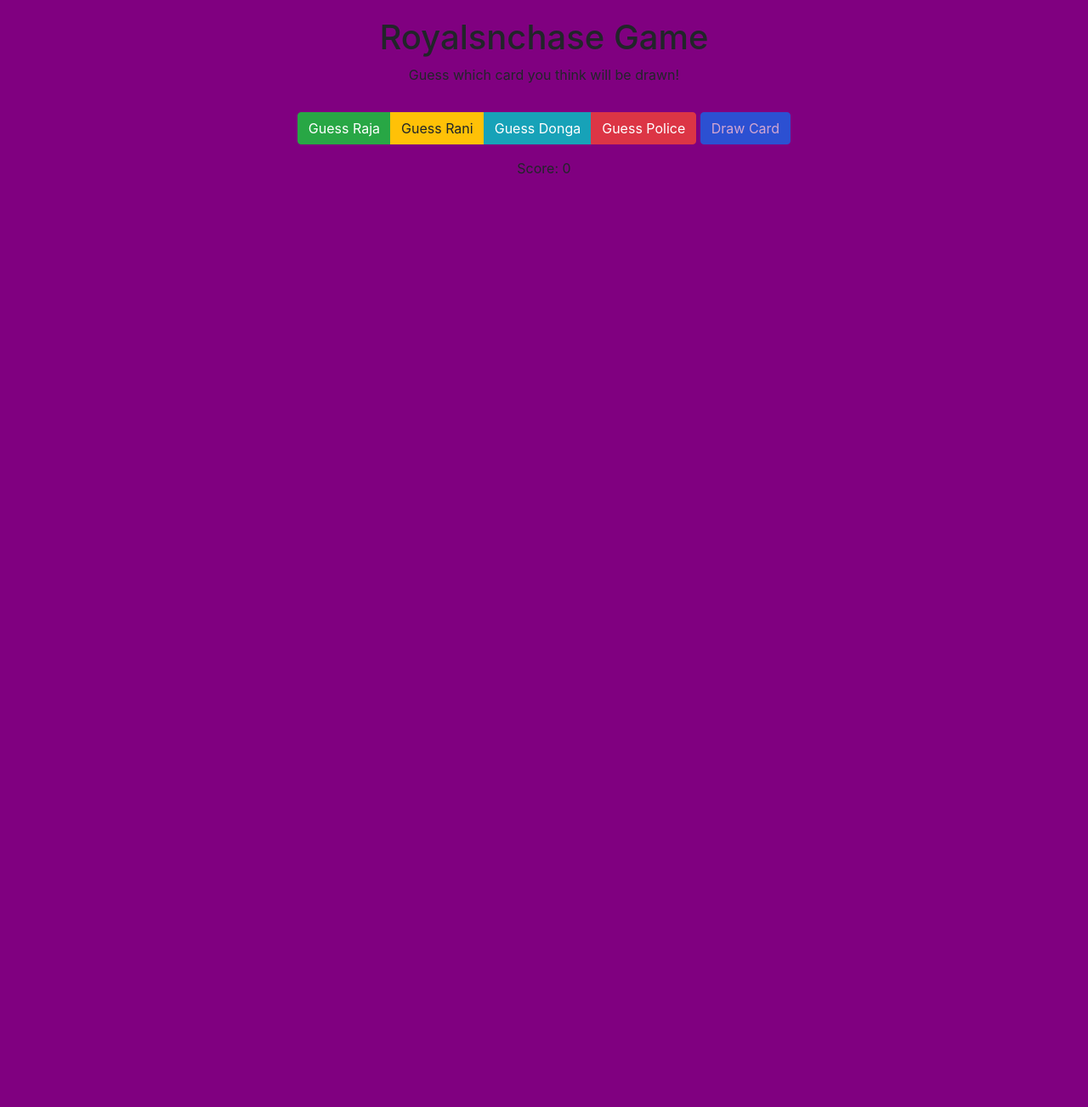
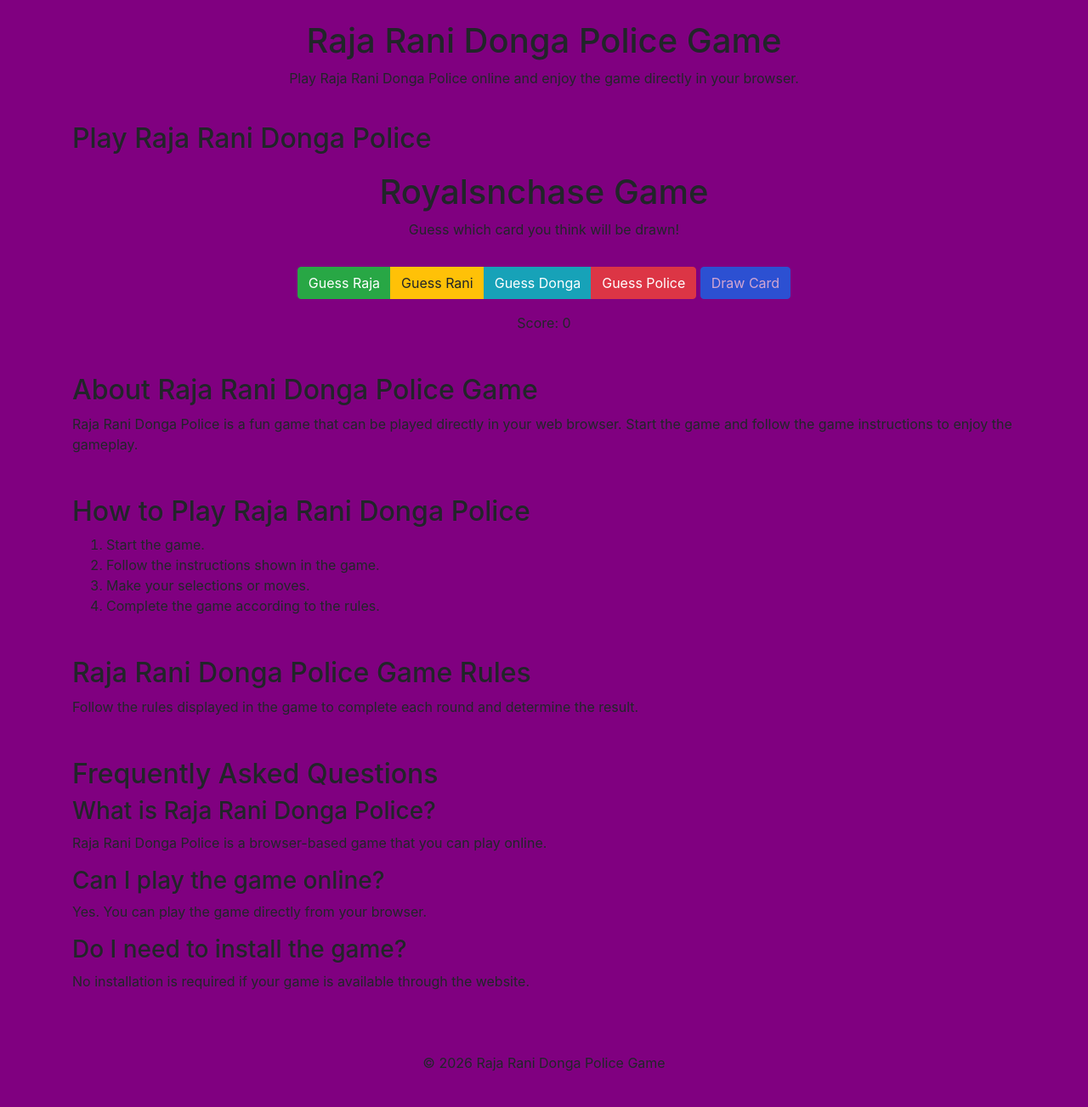
Before and after one commit to gangavarapuradhika/raja_rani, a website built with Vite: page index.html in a window 1280 px wide. Shown: the whole page at 85% size. Before the commit the page ends 800 px from the top, so only its background shows below. Built offline with nearby package versions, Linux system fonts and the light colour scheme.

Commit message:
Update project

```diff
--- a/index.html
+++ b/index.html
@@ -1,13 +1,163 @@
 <!DOCTYPE html>
 <html lang="en">
+
 <head>
   <meta charset="UTF-8" />
-  <meta name="viewport" content="width=device-width, initial-scale=1.0" />
-  <title>Raja Rani Donga Police Game</title>
-  <link href="https://maxcdn.bootstrapcdn.com/bootstrap/4.5.2/css/bootstrap.min.css" rel="stylesheet">
+
+  <meta
+    name="viewport"
+    content="width=device-width, initial-scale=1.0"
+  />
+
+  <!-- SEO Title -->
+  <title>Raja Rani Donga Police Game - Play Online</title>
+
+  <!-- SEO Description -->
+  <meta
+    name="description"
+    content="Play Raja Rani Donga Police online. Enjoy the classic Raja Rani game directly in your browser and start playing instantly."
+  />
+  <meta
+    name="robots"
+    cobtent="index, follow"
+  />
+
+  <!-- Tell search engines which URL is the main page -->
+  <link
+    rel="canonical"
+    href="https://YOUR-DOMAIN.com/"
+  />
+
+  <!-- Bootstrap -->
+  <link
+    href="https://maxcdn.bootstrapcdn.com/bootstrap/4.5.2/css/bootstrap.min.css"
+    rel="stylesheet" href="./style.css"
+  />
+
+  <!-- Your CSS -->
+  <link rel="stylesheet" href="./style.css" />
+
 </head>
+
 <body>
-  <div id="app"></div>
-  <script type="module" src="/src/main.ts"></script>
+
+  <!-- Website Header -->
+  <header class="container text-center py-4">
+
+    <h1>Raja Rani Donga Police Game</h1>
+
+    <p>
+      Play Raja Rani Donga Police online and enjoy the game
+      directly in your browser.
+    </p>
+
+  </header>
+
+
+  <!-- Main Content -->
+  <main class="container">
+
+    <!-- Game Section -->
+    <section id="game" class="mb-5">
+
+      <h2>Play Raja Rani Donga Police</h2>
+
+      <!-- Your TypeScript game will appear here -->
+      <div id="app"></div>
+
+    </section>
+
+
+    <!-- About Section -->
+    <section id="about" class="mb-5">
+
+      <h2>About Raja Rani Donga Police Game</h2>
+
+      <p>
+        Raja Rani Donga Police is a fun game that can be played
+        directly in your web browser. Start the game and follow
+        the game instructions to enjoy the gameplay.
+      </p>
+
+    </section>
+
+
+    <!-- How to Play Section -->
+    <section id="how-to-play" class="mb-5">
+
+      <h2>How to Play Raja Rani Donga Police</h2>
+
+      <ol>
+        <li>Start the game.</li>
+        <li>Follow the instructions shown in the game.</li>
+        <li>Make your selections or moves.</li>
+        <li>Complete the game according to the rules.</li>
+      </ol>
+
+    </section>
+
+
+    <!-- Rules Section -->
+    <section id="rules" class="mb-5">
+
+      <h2>Raja Rani Donga Police Game Rules</h2>
+
+      <p>
+        Follow the rules displayed in the game to complete
+        each round and determine the result.
+      </p>
+
+    </section>
+
+
+    <!-- FAQ Section -->
+    <section id="faq" class="mb-5">
+
+      <h2>Frequently Asked Questions</h2>
+
+      <h3>What is Raja Rani Donga Police?</h3>
+
+      <p>
+        Raja Rani Donga Police is a browser-based game that
+        you can play online.
+      </p>
+
+
+      <h3>Can I play the game online?</h3>
+
+      <p>
+        Yes. You can play the game directly from your browser.
+      </p>
+
+
+      <h3>Do I need to install the game?</h3>
+
+      <p>
+        No installation is required if your game is available
+        through the website.
+      </p>
+
+    </section>
+
+  </main>
+
+
+  <!-- Footer -->
+  <footer class="text-center py-4">
+
+    <p>
+      © 2026 Raja Rani Donga Police Game
+    </p>
+
+  </footer>
+
+
+  <!-- Your TypeScript Game -->
+  <script
+    type="module"
+    src="/src/main.ts"
+  ></script>
+
 </body>
+
 </html>
--- /dev/null
+++ b/public/robots.txt
@@ -0,0 +1,5 @@
+User-agent: *
+Allow: /
+
+sitemap:
+https://YOUR-DOMAIN.com/sitemmap.xml
--- /dev/null
+++ b/public/sitemap.xml
@@ -0,0 +1,5 @@
+<urlset xmlns="http://www.sitemaps.org/schemas/sitemap/0.9">
+    <url>
+      <loc> https://YOUR-DOMAIN.com/</loc>
+    </url>
+</urlset>
```
